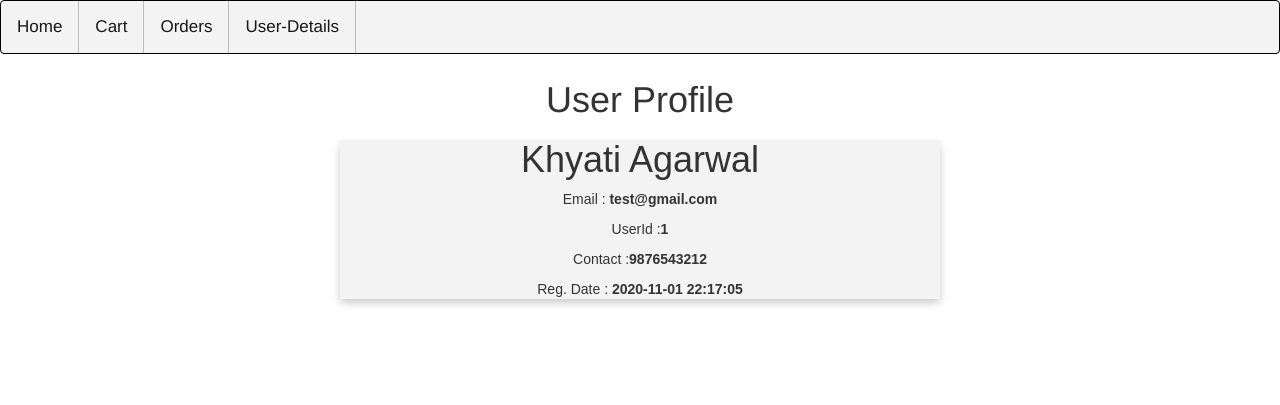
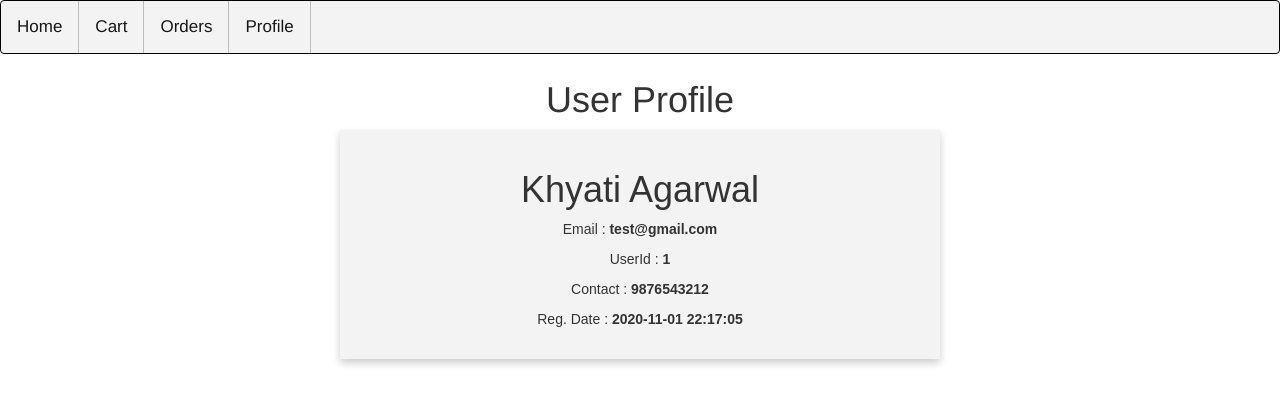
Before and after one commit to khyati18/Inventory-Control, a PHP site: page /user/user_profile.php in a window 1280 px wide. Shown: the top 405 px of the page. Run offline with PHP 8.4, Linux system fonts and the light colour scheme; data comes from the database, SQL or seed files in the repository.

Commit message:
Fixed minor issues

```diff
--- a/user/Nav_Bar.html
+++ b/user/Nav_Bar.html
@@ -36,10 +36,10 @@ body {
 <body>
 
 <div class="navbar">
-  <a href="http://localhost/Inventory-Control/user/inventory.php">Home</a>
-  <a href="http://localhost/Inventory-Control/user/cart.php">Cart</a>
-  <a href="http://localhost/Inventory-Control/user/orders.php">Orders</a>
-  <a href="http://localhost/Inventory-Control/user/user_profile.php">User-Details</a>
+  <a href="../user/inventory.php">Home</a>
+  <a href="../user/cart.php">Cart</a>
+  <a href="../user/orders.php">Orders</a>
+  <a href="../user/user_profile.php">Profile</a>
 </div>
 
 </body>
--- a/user/user_profile.php
+++ b/user/user_profile.php
@@ -41,11 +41,13 @@ $(function(){
 	  // output data of each row
 	  while($row = $result->fetch_assoc())
 	  {
+	  	echo "<br>";
 	    echo "<h1>" . $row['firstname'] ." ".$row['lastname'] . "</h1>";
 	    echo "<p>Email : " . "<b>" . $row['email'] . "</b></p>";
-	    echo "<p>UserId :" . "<b>" . $row['id'] . "</b>" . "<p>";
-	    echo "<p>Contact :" . "<b>" . $row['contact'] . "</b></h3>";
+	    echo "<p>UserId : " . "<b>" . $row['id'] . "</b>" . "<p>";
+	    echo "<p>Contact : " . "<b>" . $row['contact'] . "</b></h3>";
 		echo "<p>Reg. Date : " . "<b>" . $row['reg_date'] . "</b>" . "</p>";
+		echo "<br>";
 	  }
 	}
 	else
```
Also changed, not shown: user/cart.php (+10 -14 lines), user/orders.php (+6 -3 lines).
